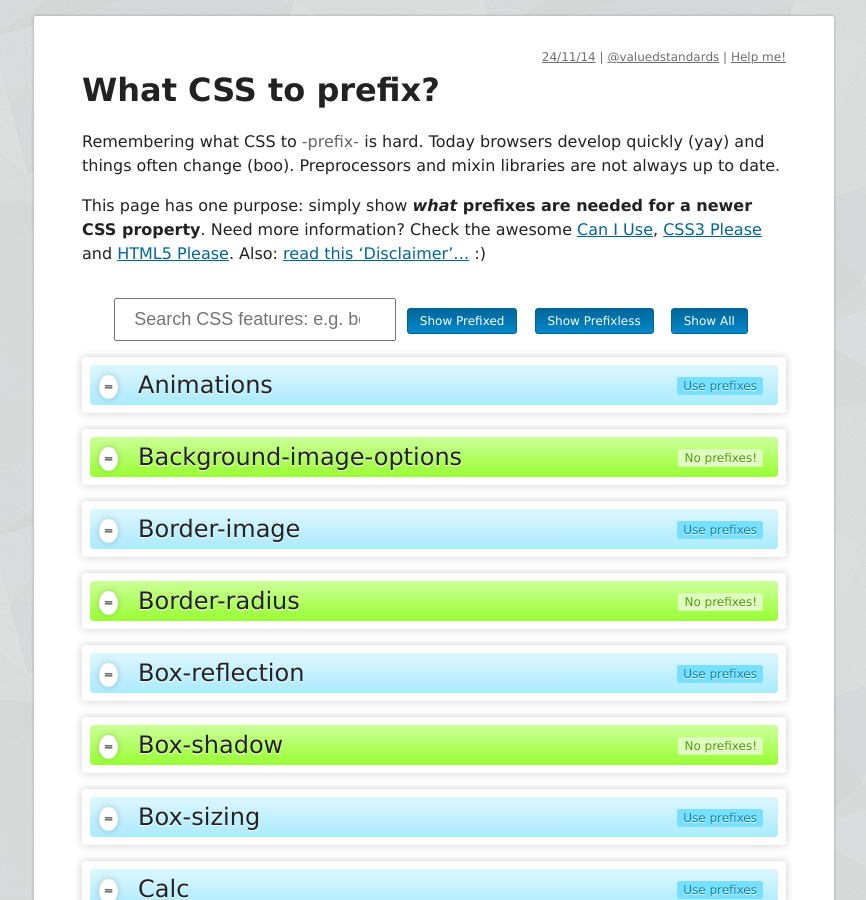
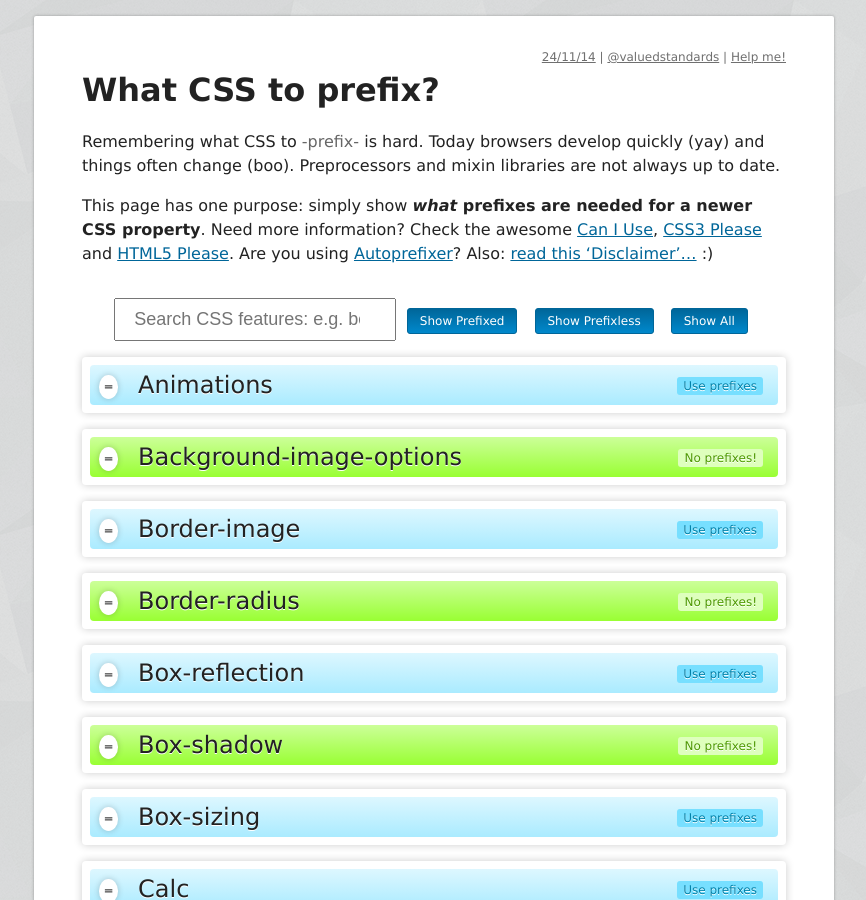
Before and after one commit to davidhund/shouldiprefix, a Jekyll site: the page built from index.md, in a window 1280 px wide and 900 px high. Shown: the whole window, without its empty margins (206-1072 px from the left). Built offline with Jekyll 4.4.1, drawn with Linux system fonts in a browser that asks for light colours.

Commit message:
Added references to Autoprefixer

```diff
--- a/index.md
+++ b/index.md
@@ -9,7 +9,7 @@ description: An overview of what CSS features to prefix
 
 Remembering what CSS to <i class="prefixme">prefix</i> is hard. Today browsers develop quickly (yay) and things often change (boo). Preprocessors and mixin libraries are not always up to date.
 
-This page has one purpose: simply show **_what_ prefixes are needed for a newer CSS property**. Need more information? Check the awesome [Can I Use](http://caniuse.com), [CSS3 Please](http://css3please.com/) and [HTML5 Please](http://html5please.com). Also: [read this 'Disclaimer'…](disclaimer.html) :)
+This page has one purpose: simply show **_what_ prefixes are needed for a newer CSS property**. Need more information? Check the awesome [Can I Use](http://caniuse.com), [CSS3 Please](http://css3please.com/) and [HTML5 Please](http://html5please.com). Are you using [Autoprefixer](https://github.com/postcss/autoprefixer)? Also: [read this 'Disclaimer'…](disclaimer.html) :)
 
 <div class="search-features">
 	<input class="search" name="search" id="search" type="search" placeholder="Search CSS features: e.g. box-shadow" />
```
Also changed, not shown: disclaimer.md (+4 -0 lines), README.md.
